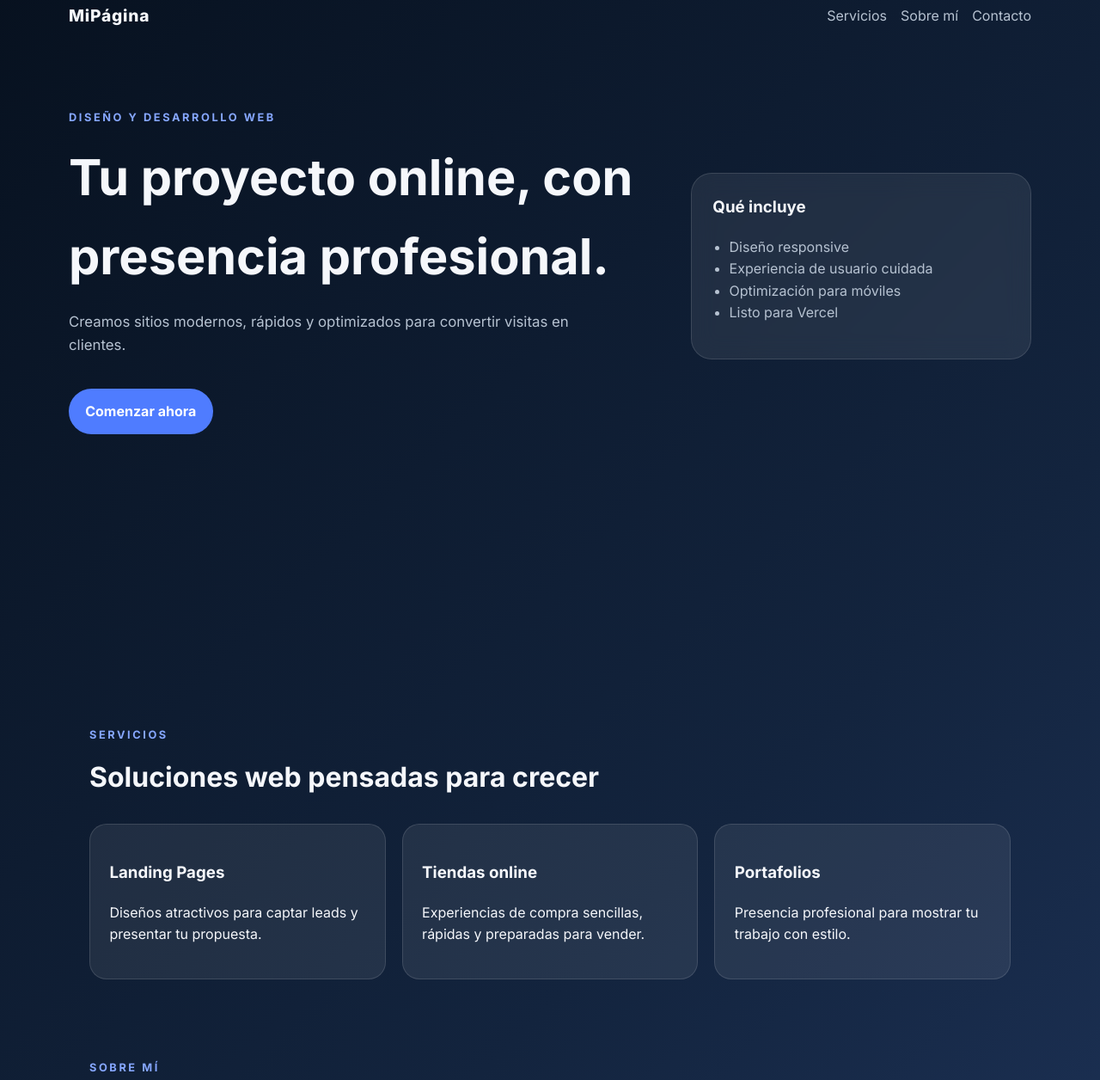
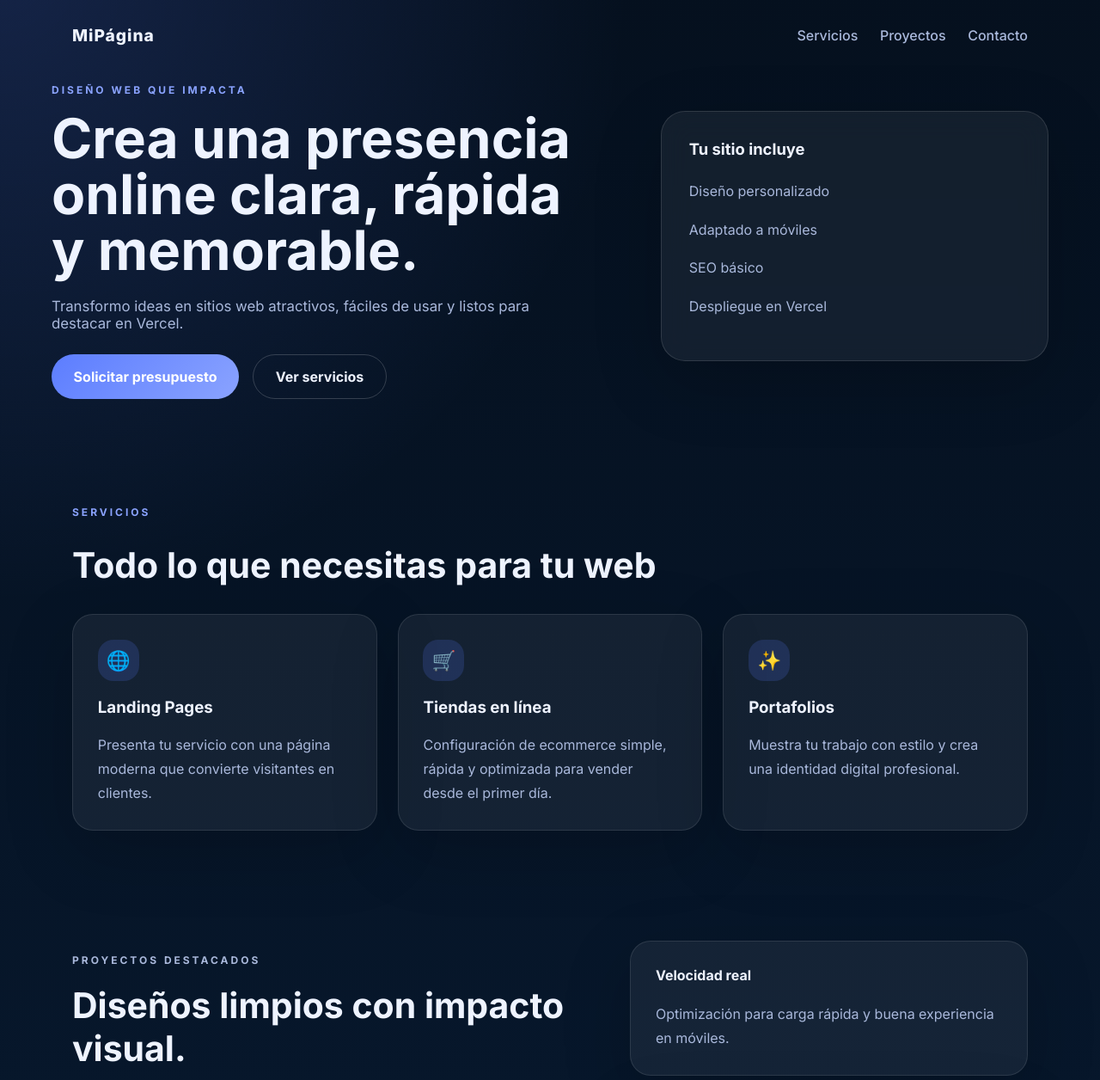
Before and after one commit to ortizalvear045-lgtm/mipagina, a plain HTML site: page index.html in a window 1280 px wide. Shown: the part 32-1288 px from the top of the page at 86% size. Drawn offline with Linux system fonts and the light colour scheme.

Commit message:
Actualizar diseño de la página

```diff
--- a/index.html
+++ b/index.html
@@ -5,9 +5,9 @@
     <meta name="viewport" content="width=device-width, initial-scale=1.0" />
     <meta
       name="description"
-      content="Landing page moderna para tu proyecto web lista para desplegar en Vercel."
+      content="Landing page moderna y vibrante para mostrar tus servicios web en Vercel."
     />
-    <title>Mi Página</title>
+    <title>MiPágina | Diseño web creativo</title>
     <link rel="preconnect" href="https://fonts.googleapis.com" />
     <link rel="preconnect" href="https://fonts.gstatic.com" crossorigin />
     <link
@@ -17,76 +17,105 @@
     <link rel="stylesheet" href="styles.css" />
   </head>
   <body>
-    <header class="hero">
+    <div class="page-shell">
+      <header class="hero" id="inicio">
         <nav class="nav">
           <a class="brand" href="#inicio">MiPágina</a>
           <div class="nav-links">
             <a href="#servicios">Servicios</a>
-          <a href="#sobre-mi">Sobre mí</a>
+            <a href="#proyectos">Proyectos</a>
             <a href="#contacto">Contacto</a>
           </div>
         </nav>
 
-      <section class="hero-content" id="inicio">
+        <div class="hero-grid">
           <div class="hero-copy">
-          <p class="eyebrow">Diseño y desarrollo web</p>
-          <h1>Tu proyecto online, con presencia profesional.</h1>
+            <p class="eyebrow">Diseño web que impacta</p>
+            <h1>Crea una presencia online clara, rápida y memorable.</h1>
             <p class="lead">
-            Creamos sitios modernos, rápidos y optimizados para convertir visitas en clientes.
+              Transformo ideas en sitios web atractivos, fáciles de usar y listos para destacar en Vercel.
             </p>
-          <a class="btn btn-primary" href="#contacto">Comenzar ahora</a>
+            <div class="hero-actions">
+              <a class="btn btn-primary" href="#contacto">Solicitar presupuesto</a>
+              <a class="btn btn-outline" href="#servicios">Ver servicios</a>
             </div>
-        <div class="hero-card" aria-label="Resumen del servicio">
-          <h3>Qué incluye</h3>
+          </div>
+
+          <div class="hero-panel" aria-label="Resumen de servicios">
+            <h3>Tu sitio incluye</h3>
             <ul>
-            <li>Diseño responsive</li>
-            <li>Experiencia de usuario cuidada</li>
-            <li>Optimización para móviles</li>
-            <li>Listo para Vercel</li>
+              <li>Diseño personalizado</li>
+              <li>Adaptado a móviles</li>
+              <li>SEO básico</li>
+              <li>Despliegue en Vercel</li>
             </ul>
           </div>
-      </section>
+        </div>
       </header>
 
       <main>
-      <section class="section" id="servicios">
-        <div class="section-title">
+        <section class="section cards-section" id="servicios">
+          <div class="section-header">
             <p class="eyebrow">Servicios</p>
-          <h2>Soluciones web pensadas para crecer</h2>
+            <h2>Todo lo que necesitas para tu web</h2>
           </div>
-        <div class="cards">
+          <div class="grid cards-grid">
             <article class="card">
+              <span class="card-icon">🌐</span>
               <h3>Landing Pages</h3>
-            <p>Diseños atractivos para captar leads y presentar tu propuesta.</p>
+              <p>Presenta tu servicio con una página moderna que convierte visitantes en clientes.</p>
             </article>
             <article class="card">
-            <h3>Tiendas online</h3>
-            <p>Experiencias de compra sencillas, rápidas y preparadas para vender.</p>
+              <span class="card-icon">🛒</span>
+              <h3>Tiendas en línea</h3>
+              <p>Configuración de ecommerce simple, rápida y optimizada para vender desde el primer día.</p>
             </article>
             <article class="card">
+              <span class="card-icon">✨</span>
               <h3>Portafolios</h3>
-            <p>Presencia profesional para mostrar tu trabajo con estilo.</p>
+              <p>Muestra tu trabajo con estilo y crea una identidad digital profesional.</p>
             </article>
           </div>
         </section>
 
-      <section class="section alt-section" id="sobre-mi">
-        <div class="section-title">
-          <p class="eyebrow">Sobre mí</p>
-          <h2>Diseño con enfoque en resultados</h2>
+        <section class="section showcase" id="proyectos">
+          <div class="showcase-copy">
+            <p class="eyebrow">Proyectos destacados</p>
+            <h2>Diseños limpios con impacto visual.</h2>
+            <p>
+              Cada página que hago está optimizada para velocidad, usabilidad y lanzamiento en Vercel.
+              Es un proceso directo: diseño, desarrollo y publicación.
+            </p>
           </div>
-        <p class="about-text">
-          Esta plantilla está lista para que la adaptes a tu marca, negocio o proyecto personal.
-          Puedes cambiar textos, colores, añadir secciones y desplegarla sin complicaciones en Vercel.
-        </p>
+          <div class="showcase-list">
+            <article class="feature-card">
+              <h4>Velocidad real</h4>
+              <p>Optimización para carga rápida y buena experiencia en móviles.</p>
+            </article>
+            <article class="feature-card">
+              <h4>Control total</h4>
+              <p>Fácil edición de contenido y actualizaciones rápidas.</p>
+            </article>
+            <article class="feature-card">
+              <h4>Soporte visual</h4>
+              <p>Diseños modernos con tipografías y colores que resaltan tu marca.</p>
+            </article>
+          </div>
         </section>
       </main>
 
       <footer class="footer" id="contacto">
-      <h2>¿Listo para llevar tu web al siguiente nivel?</h2>
-      <a class="btn btn-secondary" href="mailto:hola@tuempresa.com">Contáctame</a>
-      <p>© <span id="year"></span> MiPágina. Todos los derechos reservados.</p>
+        <div class="footer-copy">
+          <p class="eyebrow">Contacto</p>
+          <h2>Preparado para tu próximo sitio web?</h2>
+          <p>
+            Envíame un mensaje y te ayudo a convertir tu idea en una página profesional con publicación en Vercel.
+          </p>
+          <a class="btn btn-secondary" href="mailto:hola@tuempresa.com">Escríbeme</a>
+        </div>
+        <p class="footer-note">© <span id="year"></span> MiPágina. Listo para Vercel.</p>
       </footer>
+    </div>
 
     <script src="script.js"></script>
   </body>
--- a/styles.css
+++ b/styles.css
@@ -1,24 +1,30 @@
 :root {
-  color-scheme: dark;
-  --bg: #07111f;
+  --bg: #04101f;
   --surface: rgba(255, 255, 255, 0.08);
-  --text: #f5f7fb;
-  --muted: #b6c2d1;
-  --primary: #4f7cff;
-  --primary-dark: #3159c6;
+  --surface-strong: rgba(255, 255, 255, 0.14);
+  --text: #eef3ff;
+  --muted: #a9b8db;
+  --primary: #5c7dff;
+  --primary-soft: #8aa3ff;
   --border: rgba(255, 255, 255, 0.12);
+  --shadow: 0 24px 80px rgba(0, 0, 0, 0.18);
 }
 
 * {
   box-sizing: border-box;
 }
 
+html {
+  scroll-behavior: smooth;
+}
+
 body {
   margin: 0;
   font-family: 'Inter', sans-serif;
-  background: linear-gradient(135deg, #07111f, #13243e 60%, #1f355c);
+  background: radial-gradient(circle at top left, rgba(92, 125, 255, 0.18), transparent 30%),
+    radial-gradient(circle at bottom right, rgba(46, 176, 236, 0.15), transparent 25%),
+    linear-gradient(180deg, #05101e 0%, #081b33 100%);
   color: var(--text);
-  line-height: 1.6;
 }
 
 a {
@@ -26,162 +32,258 @@ a {
   text-decoration: none;
 }
 
-.hero {
+.page-shell {
   min-height: 100vh;
-  padding: 1.2rem 1.5rem 3rem;
 }
 
 .nav {
-  max-width: 1120px;
+  max-width: 1160px;
   margin: 0 auto;
+  padding: 1.2rem 1.5rem 0;
   display: flex;
   justify-content: space-between;
   align-items: center;
-  padding: 1rem 0;
 }
 
 .brand {
   font-weight: 800;
   font-size: 1.2rem;
-  letter-spacing: 0.04em;
+  letter-spacing: 0.05em;
 }
 
 .nav-links {
   display: flex;
-  gap: 1rem;
+  gap: 1.6rem;
+  font-weight: 500;
   color: var(--muted);
 }
 
-.hero-content {
-  max-width: 1120px;
-  margin: 4rem auto 0;
+.hero {
+  padding: 2.6rem 1.5rem 3rem;
+}
+
+.hero-grid {
+  max-width: 1160px;
+  margin: 2rem auto 0;
   display: grid;
-  grid-template-columns: 1.4fr 0.8fr;
+  grid-template-columns: 1.5fr 1fr;
   gap: 2rem;
   align-items: center;
 }
 
+.hero-copy {
+  max-width: 620px;
+}
+
 .eyebrow {
+  display: inline-block;
+  margin-bottom: 1rem;
   text-transform: uppercase;
-  letter-spacing: 0.2em;
-  font-size: 0.8rem;
-  color: #86a7ff;
+  letter-spacing: 0.25em;
+  font-size: 0.75rem;
+  color: var(--primary-soft);
   font-weight: 700;
 }
 
 .hero h1 {
-  font-size: clamp(2rem, 4.5vw, 3.8rem);
-  margin: 0.3rem 0 1rem;
+  margin: 0;
+  font-size: clamp(3rem, 5vw, 4.8rem);
+  line-height: 1.02;
 }
 
 .lead {
+  margin: 1.4rem 0;
+  max-width: 630px;
+  color: var(--muted);
   font-size: 1.05rem;
-  color: var(--muted);
-  max-width: 620px;
+}
+
+.hero-actions {
+  display: flex;
+  flex-wrap: wrap;
+  gap: 1rem;
+  margin-top: 1.6rem;
 }
 
 .btn {
-  display: inline-block;
-  margin-top: 1.3rem;
-  padding: 0.85rem 1.2rem;
+  display: inline-flex;
+  align-items: center;
+  justify-content: center;
+  padding: 0.95rem 1.6rem;
   border-radius: 999px;
   font-weight: 700;
-  transition: transform 0.2s ease, background 0.2s ease;
+  transition: transform 0.2s ease, opacity 0.2s ease, background 0.2s ease;
 }
 
 .btn:hover {
   transform: translateY(-2px);
+  opacity: 0.96;
 }
 
 .btn-primary {
-  background: var(--primary);
+  background: linear-gradient(135deg, var(--primary), var(--primary-soft));
   color: white;
 }
 
-.btn-primary:hover {
-  background: var(--primary-dark);
+.btn-outline {
+  border: 1px solid rgba(255, 255, 255, 0.18);
+  color: var(--text);
+  background: transparent;
 }
 
-.btn-secondary {
-  background: white;
-  color: var(--bg);
+.hero-panel {
+  background: rgba(255, 255, 255, 0.06);
+  border: 1px solid rgba(255, 255, 255, 0.12);
+  border-radius: 28px;
+  padding: 2rem;
+  box-shadow: var(--shadow);
+  backdrop-filter: blur(16px);
 }
 
-.hero-card {
-  background: var(--surface);
-  border: 1px solid var(--border);
-  border-radius: 24px;
-  padding: 1.5rem;
-  backdrop-filter: blur(14px);
+.hero-panel h3 {
+  margin-top: 0;
+  font-size: 1.15rem;
 }
 
-.hero-card h3 {
-  margin-top: 0;
+.hero-panel ul {
+  list-style: none;
+  padding: 0;
+  margin: 1.5rem 0 0;
 }
 
-.hero-card ul {
-  padding-left: 1.2rem;
+.hero-panel li {
+  margin-bottom: 1rem;
   color: var(--muted);
+  line-height: 1.8;
 }
 
 .section {
-  max-width: 1120px;
+  max-width: 1160px;
   margin: 0 auto;
   padding: 4rem 1.5rem;
 }
 
-.alt-section {
-  padding-top: 1rem;
+.section-header {
+  display: grid;
+  gap: 0.8rem;
+  margin-bottom: 2rem;
 }
 
-.section-title h2 {
-  margin: 0.2rem 0 0;
-  font-size: clamp(1.6rem, 2.5vw, 2.2rem);
+.cards-section h2,
+.showcase-copy h2,
+.footer-copy h2 {
+  margin: 0;
+  font-size: clamp(2rem, 3.2vw, 3rem);
 }
 
-.cards {
+.cards-grid,
+.showcase-list {
   display: grid;
-  grid-template-columns: repeat(3, minmax(0, 1fr));
-  gap: 1.2rem;
-  margin-top: 1.8rem;
+  gap: 1.5rem;
 }
 
-.card {
-  background: var(--surface);
-  border: 1px solid var(--border);
-  border-radius: 20px;
-  padding: 1.4rem;
+.cards-grid {
+  grid-template-columns: repeat(3, minmax(0, 1fr));
 }
 
-.about-text {
-  max-width: 760px;
+.card,
+.feature-card {
+  padding: 1.8rem;
+  border-radius: 24px;
+  background: rgba(255, 255, 255, 0.06);
+  border: 1px solid rgba(255, 255, 255, 0.1);
+  box-shadow: var(--shadow);
+}
+
+.card-icon {
+  display: inline-flex;
+  width: 3rem;
+  height: 3rem;
+  align-items: center;
+  justify-content: center;
+  margin-bottom: 1.2rem;
+  border-radius: 18px;
+  background: rgba(92, 125, 255, 0.18);
+  font-size: 1.4rem;
+}
+
+.card h3,
+.feature-card h4 {
+  margin-top: 0;
+}
+
+.feature-card p,
+.card p {
+  margin: 0.9rem 0 0;
   color: var(--muted);
-  font-size: 1.05rem;
+  line-height: 1.75;
+}
+
+.showcase {
+  display: grid;
+  grid-template-columns: 1.2fr 0.9fr;
+  gap: 2rem;
+  align-items: start;
+}
+
+.showcase-copy p {
+  color: var(--muted);
+  max-width: 620px;
+  line-height: 1.8;
+}
+
+.showcase-list {
+  grid-template-columns: 1fr;
 }
 
 .footer {
-  max-width: 1120px;
-  margin: 0 auto;
-  padding: 2rem 1.5rem 3rem;
+  padding: 3rem 1.5rem 4rem;
+}
+
+.footer-copy {
+  max-width: 760px;
+  margin: 0 auto 2rem;
   text-align: center;
 }
 
-.footer p {
+.footer-copy p {
   color: var(--muted);
-  margin-top: 1rem;
+  line-height: 1.8;
 }
 
-@media (max-width: 768px) {
-  .nav {
-    flex-direction: column;
-    gap: 0.8rem;
-  }
+.footer-note {
+  color: var(--muted);
+  text-align: center;
+  margin: 0;
+}
 
-  .hero-content {
+@media (max-width: 900px) {
+  .hero-grid,
+  .showcase {
     grid-template-columns: 1fr;
   }
 
-  .cards {
+  .cards-grid {
     grid-template-columns: 1fr;
   }
 }
+
+@media (max-width: 640px) {
+  .nav {
+    flex-direction: column;
+    align-items: flex-start;
+    gap: 1rem;
+  }
+
+  .hero {
+    padding-top: 1.6rem;
+  }
+
+  .hero h1 {
+    font-size: 2.8rem;
+  }
+
+  .hero-actions {
+    flex-direction: column;
+  }
+}
```
Lines whose indentation alone changed are shown as unchanged.
